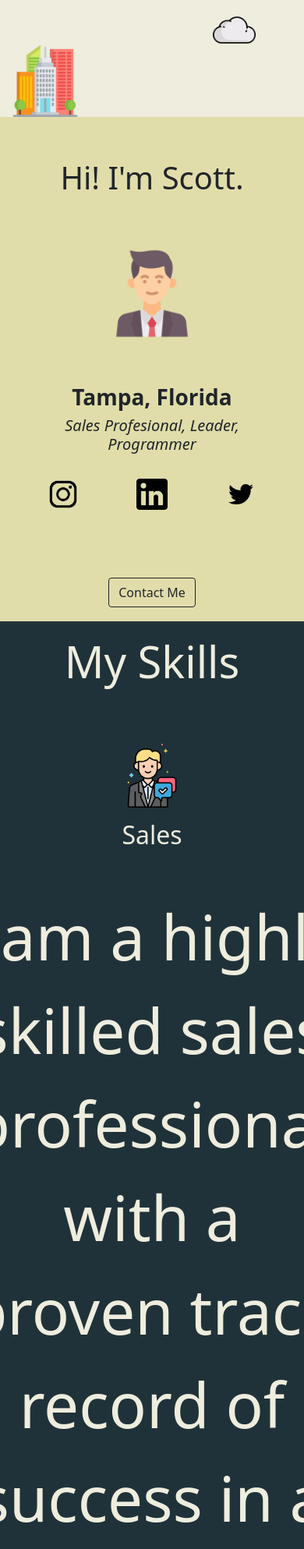
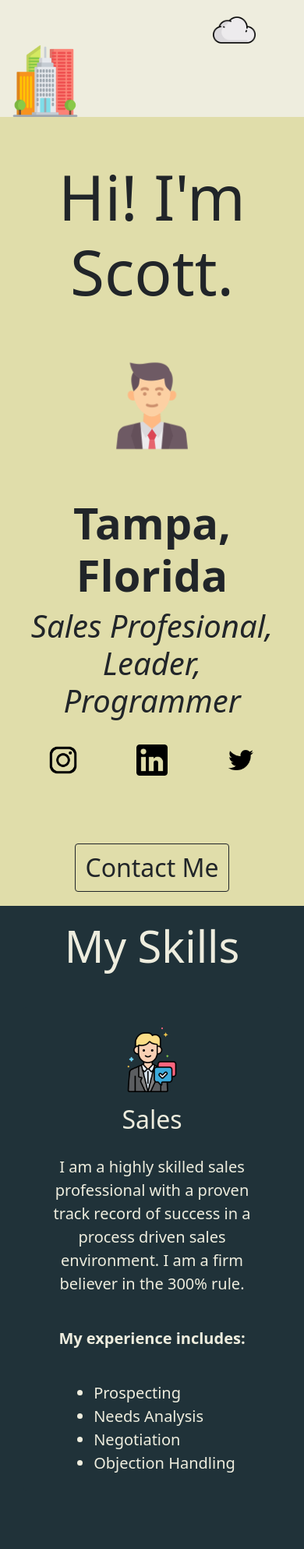
Before and after one commit to rharr003/personal-site, a Flask app: page / in a window 390 px wide; the page is wider, and only the part inside the window is pictured. Shown: the part 750-2737 px from the top of that part at 78% size. Run offline with Flask 2, Linux system fonts and the light colour scheme; some libraries are stand-ins or nearby versions.

Commit message:
testing font sizes for mobile

```diff
--- a/static/css/styles.css
+++ b/static/css/styles.css
@@ -167,6 +167,26 @@ font-size: 1rem;
 
 }
 
+@media screen and (max-width: 500px) {
+#title h3 {
+    font-size: 5rem;
+}
+
+#title h4 {
+    font-size: 3.5rem;
+}
+
+#title h6 {
+    font-size: 2.5rem;
+}
+
+#title .btn{
+    font-size: 2rem;
+
+}
+
+}
+
 .media {
     display: flex;
     justify-content: center;
@@ -210,8 +230,9 @@ font-size: 1rem;
 }
 
 .card-text {
-    font-size: 5rem;
+    font-size: 1.25rem;
 }
+
 
 .card-body {
     padding: 0% 10%;
```
